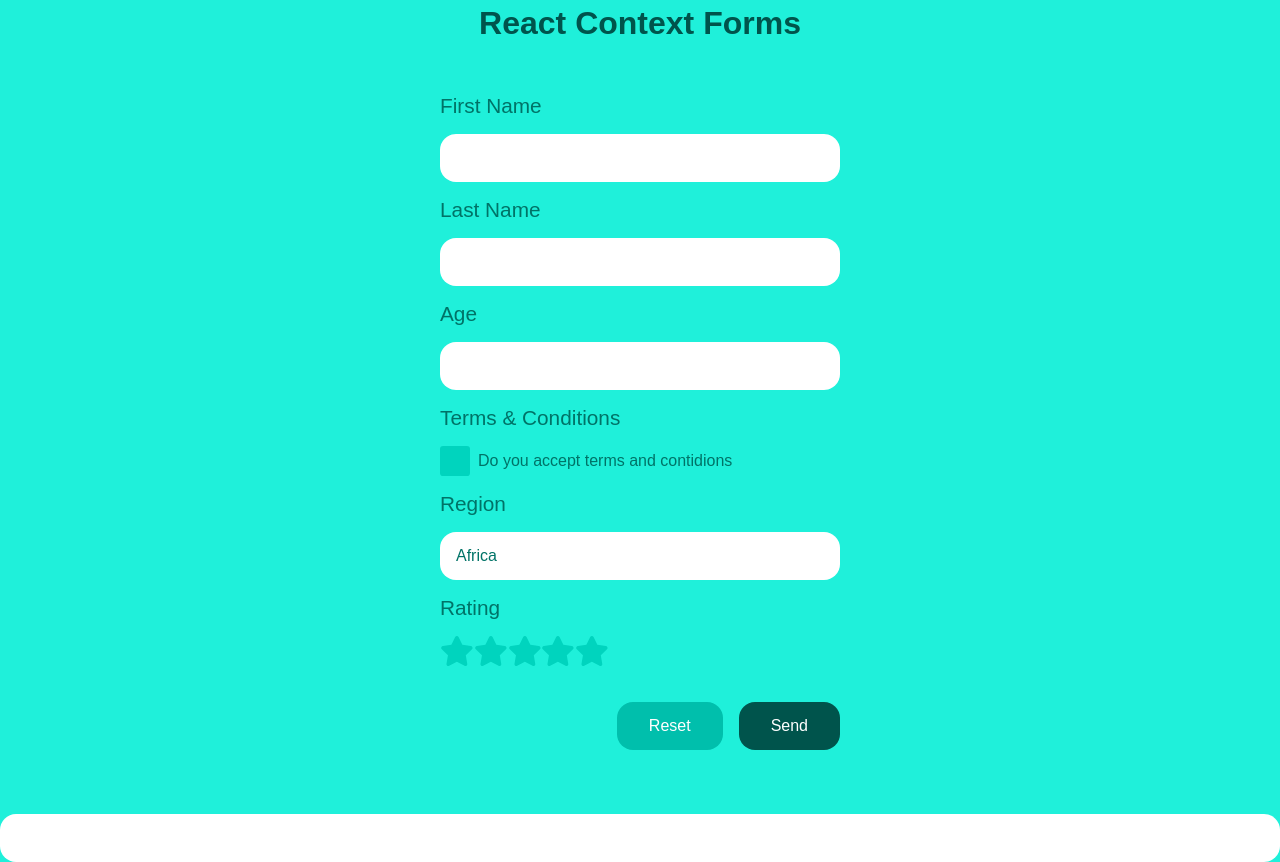
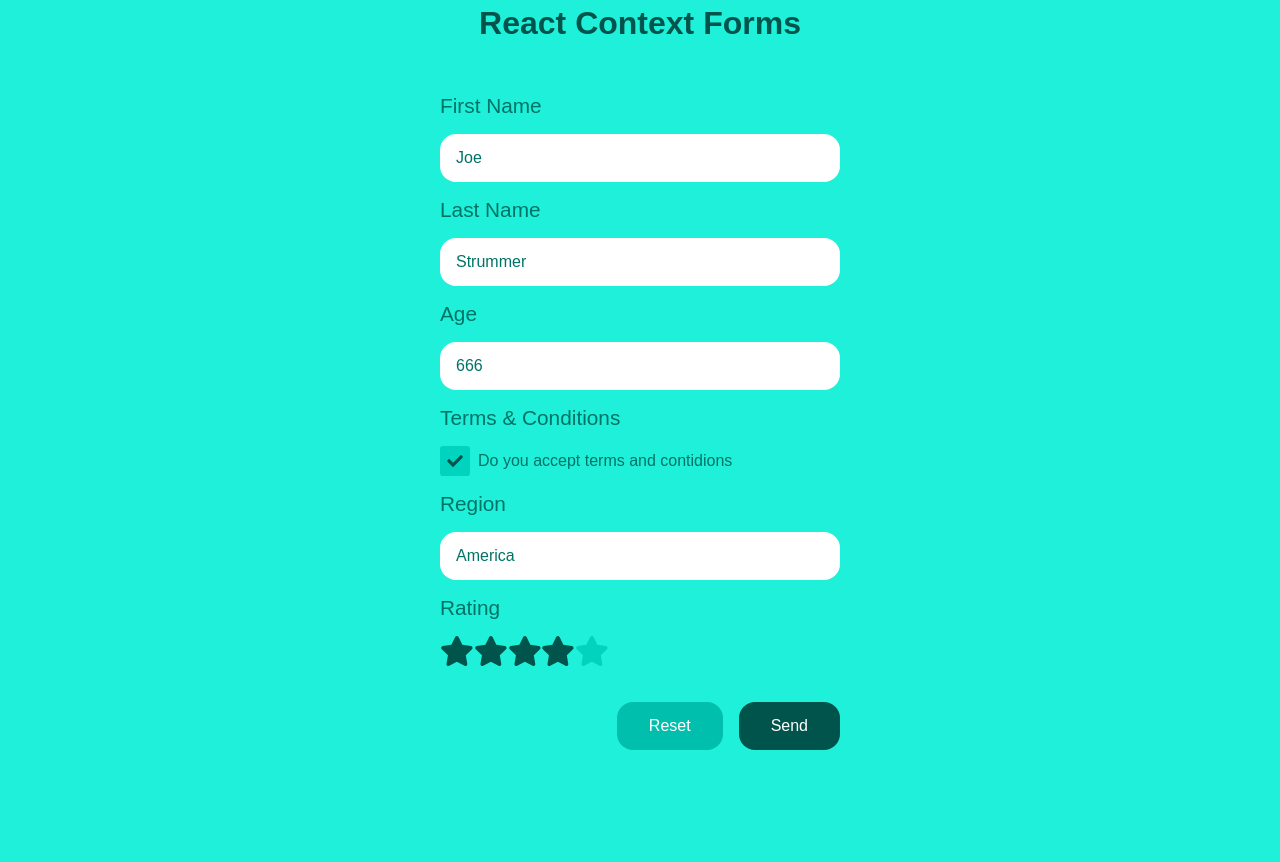
Before and after one commit to londonbarrett/context-forms-proto, a React (Create React App) app: page / in a window 1280 px wide. Shown: the part 120-982 px from the top of the page. After the commit the page ends 934 px from the top, so only its background shows below. Built offline with nearby package versions, Linux system fonts and the light colour scheme.

Commit message:
Initial values

```diff
--- a/package.json
+++ b/package.json
@@ -9,8 +9,8 @@
     "jest-dom": "^1.10.0",
     "lodash": "^4.17.11",
     "prop-types": "^15.6.2",
-    "react": "^16.4.1",
-    "react-dom": "^16.4.1",
+    "react": "^16.6.3",
+    "react-dom": "^16.6.3",
     "react-scripts": "1.1.4",
     "react-testing-library": "^4.1.3",
     "sinon": "^6.1.3",
--- a/src/App.jsx
+++ b/src/App.jsx
@@ -1,7 +1,7 @@
 import React from 'react';
 import AppHeader from './components/AppHeader';
 import CommentForm from './components/CommentForm';
-import UserForm from './components/UserForm';
+// import UserForm from './components/UserForm';
 
 const handleOnSubmit = (values) => {
   console.log(values);
@@ -14,12 +14,13 @@ const App = () => (
       <CommentForm
         firstName="Joe"
         lastName="Strummer"
-        age="66"
+        age="666"
         accept
-        rating={5}
+        rating={4}
+        region="2"
         onSubmit={handleOnSubmit}
       />
-      <UserForm />
+      {/* <UserForm /> */}
     </section>
   </main>
 );
--- a/src/components/CommentForm.jsx
+++ b/src/components/CommentForm.jsx
@@ -35,8 +35,13 @@ const Actions = Field.extend`
 
 class CommentForm extends React.PureComponent {
   handleRegionChange = (event) => {
-    console.log('COMMENT_FORM', event.target.value);
+    event.context.setValue('age', event.value);
   }
+
+  handleAgeChange = (event) => {
+    const firstName = event.context.getValue('firstName');
+    event.context.setValue('firstName', `${firstName} ${event.value}`);
+  };
 
   render() {
     const {
@@ -45,10 +50,12 @@ class CommentForm extends React.PureComponent {
       age,
       accept,
       rating,
+      region,
       onSubmit,
     } = this.props;
     return (
       <StyledForm
+        name="comment"
         onSubmit={onSubmit}
       >
         <Field>
@@ -82,6 +89,7 @@ class CommentForm extends React.PureComponent {
           <TextfieldInput
             id="age"
             name="age"
+            onChange={this.handleAgeChange}
             validators={[
               validators.isNotEmpty('Age should not be empty'),
               validators.isNumber('Age should be a number'),
@@ -123,10 +131,11 @@ class CommentForm extends React.PureComponent {
               },
               {
                 label: 'Europe',
-                value: 3,
+                value: 356,
               },
             ]}
             onChange={this.handleRegionChange}
+            value={region}
           />
         </Field>
         <Field>
@@ -158,6 +167,7 @@ CommentForm.propTypes = {
   age: PropTypes.string,
   accept: PropTypes.bool,
   rating: PropTypes.number,
+  region: PropTypes.string,
   onSubmit: PropTypes.func,
 };
 
@@ -167,6 +177,7 @@ CommentForm.defaultProps = {
   age: undefined,
   accept: undefined,
   rating: undefined,
+  region: undefined,
   onSubmit: undefined,
 };
 
--- a/src/components/ContextForms/Context.jsx
+++ b/src/components/ContextForms/Context.jsx
@@ -2,18 +2,24 @@ import * as React from 'react';
 import PropTypes from 'prop-types';
 import State from './State';
 
-const state = new State();
-const Context = React.createContext({});
+const forms = {};
 
-const Provider = ({ children }) => (
-  <Context.Provider value={state}>
+const getFormState = (name) => {
+  if (!forms[name]) forms[name] = new State();
+  return forms[name];
+};
+
+export const Context = React.createContext({});
+
+export const Provider = ({ children, formName }) => (
+  <Context.Provider value={getFormState(formName)}>
     {children}
   </Context.Provider>
 );
 
 Provider.propTypes = {
   children: PropTypes.element.isRequired,
+  formName: PropTypes.string.isRequired,
 };
 
 export const { Consumer } = Context;
-export { Provider };
--- a/src/components/ContextForms/Form.jsx
+++ b/src/components/ContextForms/Form.jsx
@@ -1,46 +1,41 @@
 import * as React from 'react';
 import PropTypes from 'prop-types';
-import { Provider, Consumer } from './Context';
+import { Consumer, Provider } from './Context';
 
 class Form extends React.Component {
-  context = {};
-
-  handleSubmit = (event) => {
+  handleSubmit = context => (event) => {
     event.preventDefault();
     const { onSubmit } = this.props;
-    const { values, validateInputs } = this.context;
+    const { values, validateInputs } = context;
     const hasErrors = validateInputs();
     if (!hasErrors && onSubmit) {
       onSubmit(values);
     }
   }
 
-  handleReset = () => {
-    const { resetForm } = this.context;
+  handleReset = context => () => {
+    const { resetForm } = context;
     resetForm();
   }
 
-  handleChange = event => console.log('Form::handleChange', event.target.value, this.context);
+  handleChange = context => () => console.log('Form::handleChange', context);
 
   render() {
     const { children, className, name } = this.props;
     return (
-      <Provider>
+      <Provider formName={name}>
         <Consumer>
-          { (context) => {
-            this.context = context;
-            return (
+          {context => (
             <form
-                onChange={this.handleChange}
-                onReset={this.handleReset}
-                onSubmit={this.handleSubmit}
+              onChange={this.handleChange(context)}
+              onReset={this.handleReset(context)}
+              onSubmit={this.handleSubmit(context)}
               className={className}
               name={name}
             >
               {children}
             </form>
-            );
-          }}
+          )}
         </Consumer>
       </Provider>
     );
@@ -52,13 +47,12 @@ Form.propTypes = {
     PropTypes.arrayOf(PropTypes.element), PropTypes.element,
   ]).isRequired,
   className: PropTypes.string,
-  name: PropTypes.string,
+  name: PropTypes.string.isRequired,
   onSubmit: PropTypes.func,
 };
 
 Form.defaultProps = {
   className: '',
-  name: undefined,
   onSubmit: undefined,
 };
 
--- a/src/components/ContextForms/State.jsx
+++ b/src/components/ContextForms/State.js
@@ -15,15 +15,16 @@ class State {
 
   values = {};
 
-  setValue = (input, value) => {
-    const { name } = input.props;
-    const inputErrors = this.validateInput(input, value);
+  setValue = (name, value) => {
+    if (!this.inputs[name]) throw new Error('Fuck, input not registered');
+    const input = this.inputs[name];
+    this.values[name] = value;
+    const inputErrors = this.validateInput(name, value);
     if (inputErrors && inputErrors.length) {
       this.errors[name] = inputErrors;
     } else {
       delete this.errors[name];
     }
-    this.values[name] = value;
     this.isDirt = true;
     const inputState = {
       errors: inputErrors,
@@ -37,10 +38,23 @@ class State {
       );
     }
     this.updateGlobals();
-    input.setState(inputState);
+    input.setInputState(inputState);
   }
 
-  validateInput = (input, value) => {
+  setInitialValue = (name, value) => {
+    const input = this.inputs[name];
+    this.values[name] = value;
+    this.initialValues[name] = value;
+    const inputState = { value };
+    input.setInputState(inputState);
+  }
+
+  getValue = name => this.values[name];
+
+  validateInput = (name, value) => {
+    // TODO: Check for undefined inputs
+    // if (!this.inputs[field]) return undefined;
+    const input = this.inputs[name];
     const { validators } = input.props;
     const errors = validators && validators.reduce(
       (acc, validator) => {
@@ -59,15 +73,14 @@ class State {
     const { name, value } = input.props;
     if (!this.inputs[name]) {
       this.inputs[name] = input;
-      this.values[name] = value || undefined;
-      this.initialValues[name] = value || undefined;
+      this.setInitialValue(name, value);
     }
   }
 
   validateInputs = () => {
     Object.keys(this.inputs).forEach((name) => {
       const inputErrors = this.validateInput(
-        this.inputs[name],
+        name,
         this.values[name],
       );
       if (inputErrors) {
@@ -116,12 +129,12 @@ class State {
   resetInput = (input) => {
     const { name } = input.props;
     this.errors[name] = [];
-    this.values[name] = undefined;
+    this.values[name] = this.initialValues[name];
     const inputState = {
       errors: [],
       hasErrors: false,
       isDirt: false,
-      value: undefined,
+      value: this.values[name],
     };
     if (this.subscribers[name]) {
       this.subscribers[name].forEach(
@@ -131,7 +144,7 @@ class State {
     input.setState(inputState);
   }
 
-  updateGlobals() {
+  updateGlobals = () => {
     const errorList = Object.keys(this.errors).reduce(
       (list, key) => list.concat(this.errors[key]), [],
     );
--- a/src/components/ContextForms/formInput.jsx
+++ b/src/components/ContextForms/formInput.jsx
@@ -1,12 +1,12 @@
 import { get } from 'lodash';
 import * as React from 'react';
 import PropTypes from 'prop-types';
-import { Consumer } from './Context';
+import { Context } from './Context';
 
 const formInput = (
   { valuePath = 'target.value' } = {},
 ) => Component => class FormInput extends React.Component {
-  context = {};
+  static contextType = Context;
 
   static propTypes = {
     name: PropTypes.string.isRequired,
@@ -19,23 +19,34 @@ const formInput = (
 
   state = {};
 
+  componentDidMount = () => {
+    // TODO: check unmount case
+    const { registerInput } = this.context;
+    registerInput(this);
+  }
+
+  setInputState = (state) => {
+    this.setState({ ...state });
+  }
+
   handleChange = (event) => {
     const { setValue } = this.context;
-    const { onChange } = this.props;
+    const { name, onChange } = this.props;
     const value = get(event, valuePath, event);
-    setValue(this, value);
-    if (onChange) onChange(event);
+    setValue(name, value);
+    if (onChange) {
+      onChange({
+        context: this.context,
+        name,
+        value,
+      });
+    }
   };
 
   render() {
     const {
       errors, hasErrors, isDirt, value,
     } = this.state;
-    return (
-      <Consumer>
-        {(context) => {
-          this.context = context;
-          context.registerInput(this);
     return (
       <Component
         {...this.props}
@@ -46,9 +57,6 @@ const formInput = (
         onChange={this.handleChange}
       />
     );
-        }}
-      </Consumer>
-    );
   }
 };
 
--- a/src/components/ContextForms/withFormContext.jsx
+++ b/src/components/ContextForms/withFormContext.jsx
@@ -1,9 +1,11 @@
 import * as React from 'react';
 import PropTypes from 'prop-types';
-import { Consumer } from './Context';
+import { Context } from './Context';
 
 const withFormContext = (Component) => {
   class Wrapper extends React.Component {
+    static contextType = Context;
+
     state = {};
 
     render() {
@@ -11,23 +13,18 @@ const withFormContext = (Component) => {
         errors,
         hasErrors,
       } = this.state;
+      const { resetForm } = this.context;
       return (
-        <Consumer>
-          { (context) => {
-            context.subscribe(this);
-            return (
-              <Component
-                errors={errors}
-                hasErrors={hasErrors}
-                resetForm={context.resetForm}
-                {...this.props}
-              />
-            );
-          }}
-        </Consumer>
+        <Component
+          errors={errors}
+          hasErrors={hasErrors}
+          resetForm={resetForm}
+          {...this.props}
+        />
       );
     }
   }
+
   Wrapper.propTypes = {
     name: PropTypes.string,
   };
--- a/src/components/UserForm.jsx
+++ b/src/components/UserForm.jsx
@@ -3,8 +3,8 @@ import Form from './ContextForms/Form';
 import TextfieldInput from './inputs/TextfieldInput';
 
 const UserForm = () => (
-  <Form>
-    <TextfieldInput id="fuck" name="fuck" />
+  <Form name="user">
+    <TextfieldInput id="firstName1" name="firstName" />
   </Form>
 );
 
```
Also changed, not shown: 2 other files (tests, documents, lock files or other folders). Lines whose indentation alone changed are shown as unchanged.
